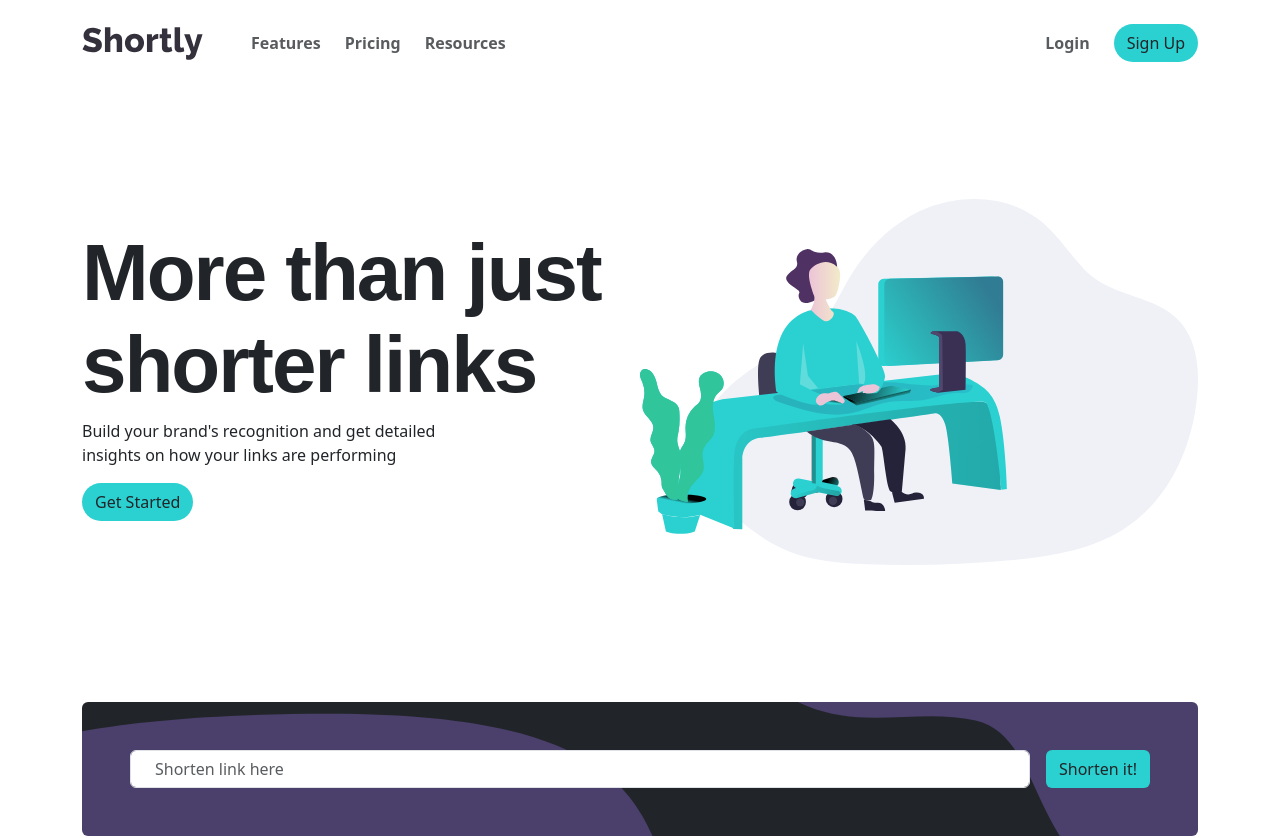
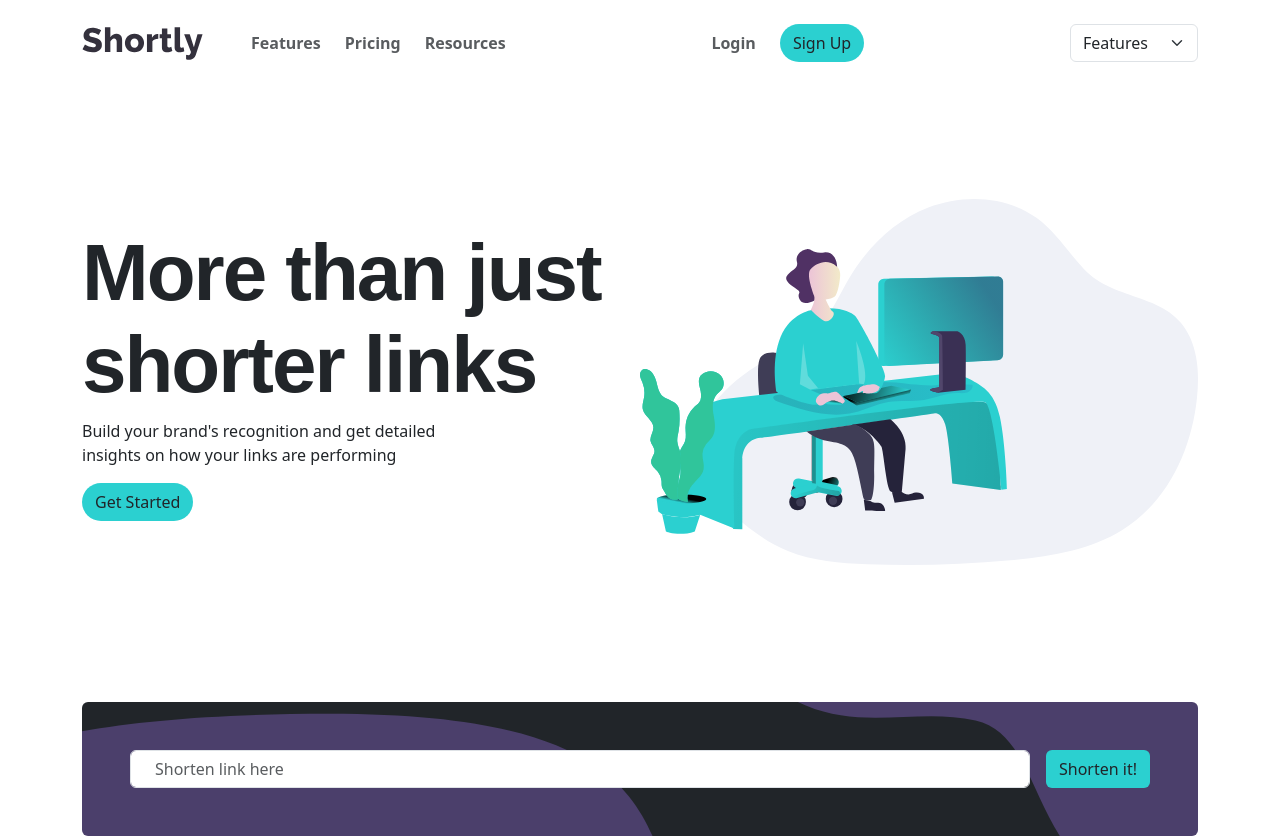
Before and after one commit to abdalsimam1-sketch/url-shortening-app, a React (Vite) app: page / in a window 1280 px wide. Shown: the top 838 px of the page. Built offline with nearby package versions, Linux system fonts and the light colour scheme.

Commit message:
add : navbar select

```diff
--- a/src/pages/Home.jsx
+++ b/src/pages/Home.jsx
@@ -21,7 +21,13 @@ export const Home = () => {
             <span className="m-0 text-muted fw-bold links">Login</span>
             <button className="btn rounded-pill signup-button">Sign Up</button>
           </div>
-          <i className="bi bi-list btn fs-1 d-lg-none"></i>
+
+          <select className="form-select" style={{ maxWidth: "8rem" }}>
+            <option value="">Features</option>
+            <option value="">Pricing</option>
+            <option value="">Resources</option>
+            <option value="">Login</option>
+          </select>
         </nav>
         <section className="hero-section d-flex flex-column  flex-lg-row align-items-lg-center text-center text-lg-start">
           <div className="d-flex flex-column justify-content-center hero-text order-2 order-lg-1">
```
